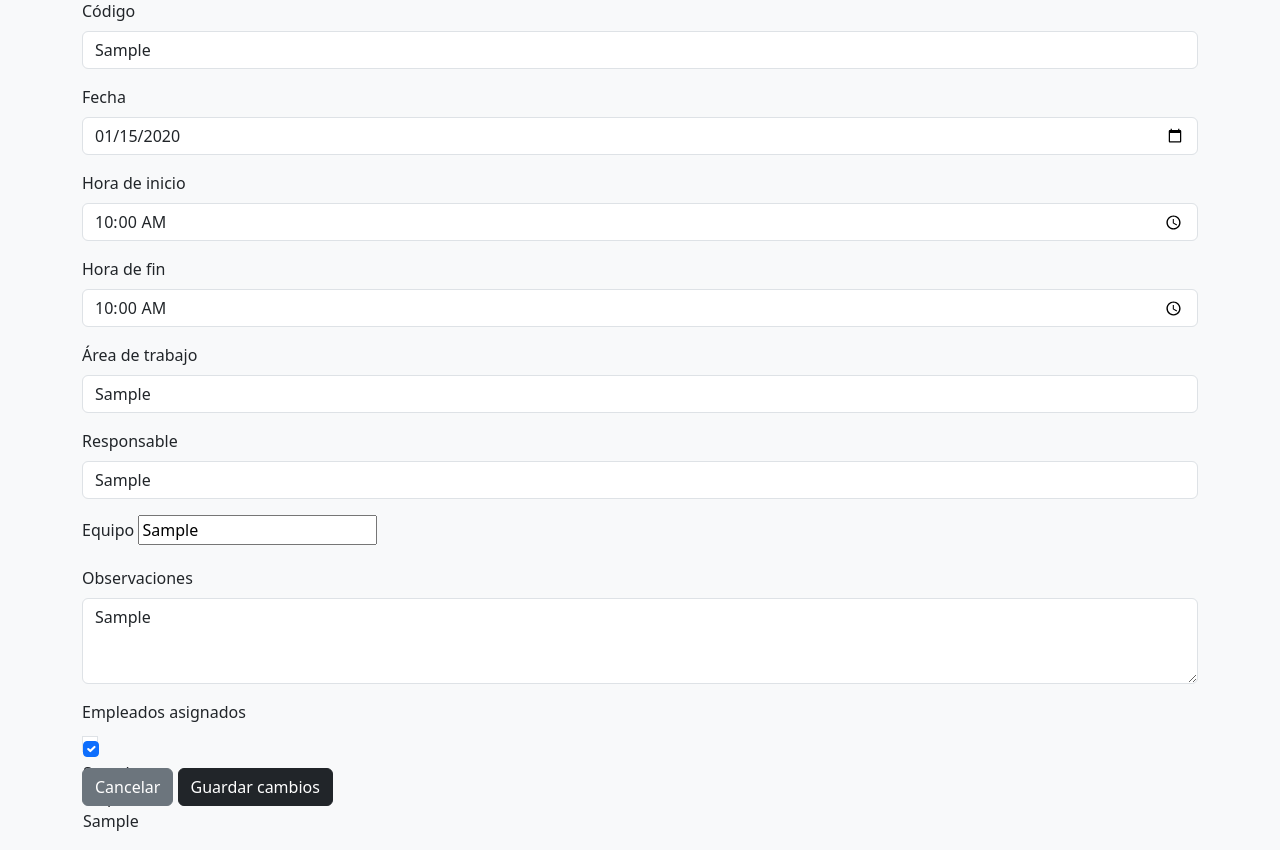
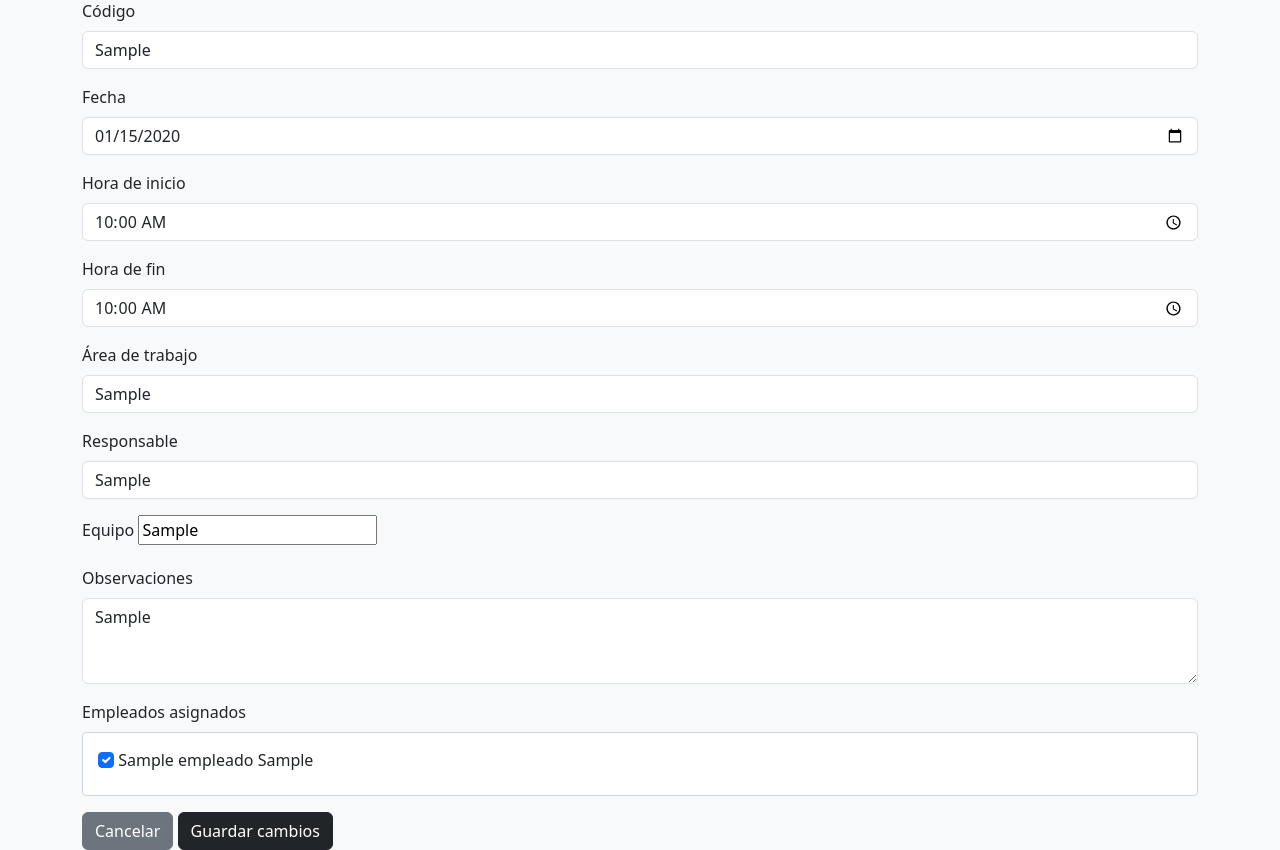
Before and after one commit to Txemaaa/IW-GRUPO5-E2, a Django app: page /turnos/editar/1/ in a window 1280 px wide. Shown: the part 196-1046 px from the top of the page. Run offline with Django 5.2, Linux system fonts and the light colour scheme; tables that the repository leaves empty hold one stand-in row (values such as "Sample post").

Commit message:
Correccion editar_turno lista de asignados

```diff
--- a/Deusto_Plant_Operations/Gestion/templates/Gestion/editar_turno.html
+++ b/Deusto_Plant_Operations/Gestion/templates/Gestion/editar_turno.html
@@ -93,7 +93,13 @@
 
             <div class="mb-3">
                 <label class="form-label">Empleados asignados</label>
-                {{ form.empleados_asignados }}
+                <div style="border: 1px solid #ced4da; border-radius: 4px; padding: 15px; background-color: white;">
+                    {% for empleado in form.empleados_asignados %}
+                    <div style="margin-bottom: 8px;">
+                        {{ empleado.tag }} {{ empleado.choice_label }}
+                    </div>
+                    {% endfor %}
+                </div>
             </div>
 
             <a href="{% url 'lista_partes' %}" class="btn btn-secondary">Cancelar</a>
```
